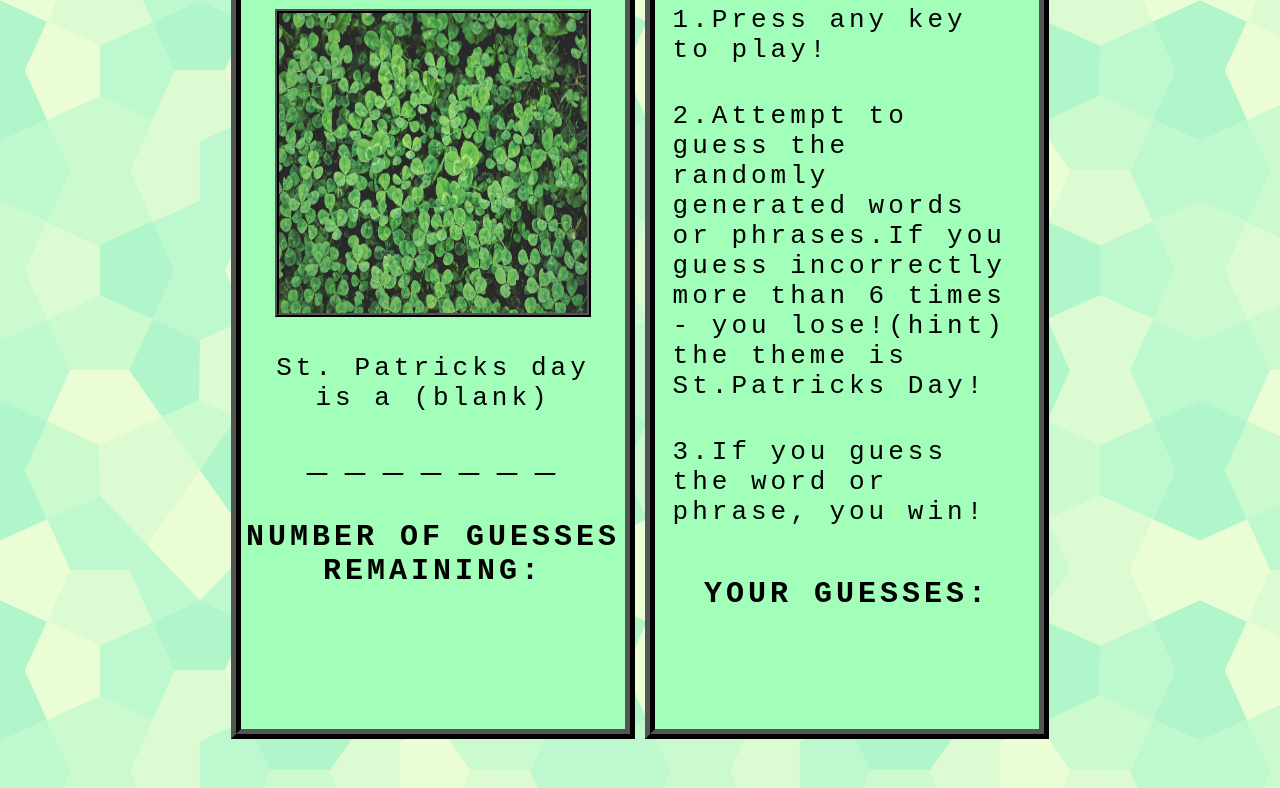
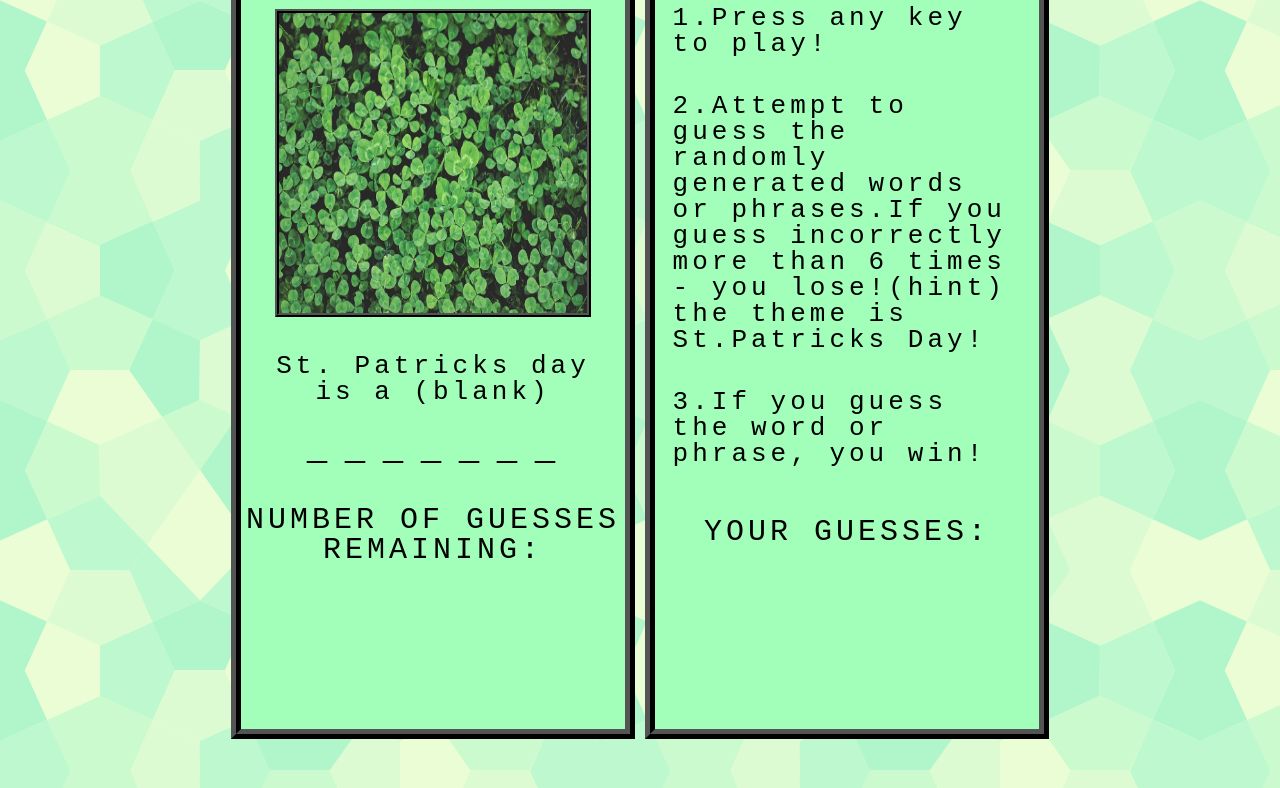
Before and after one commit to bwilson06/Word-Guess-Game, a plain HTML site: page index.html in a window 1280 px wide. Shown: the part 330-1118 px from the top of the page. Drawn offline with Linux system fonts and the light colour scheme.

Commit message:
readded reset.css

```diff
--- a/index.html
+++ b/index.html
@@ -4,6 +4,7 @@
     <meta charset="UTF-8">
     <meta name="viewport" content="width=device-width, initial-scale=1.0">
     <meta http-equiv="X-UA-Compatible" content="ie=edge">
+    <link rel="stylesheet" href="assets/css/reset.css">
     <link rel="stylesheet" href="assets/css/style.css">
     <title>Document</title>
 </head>
```
